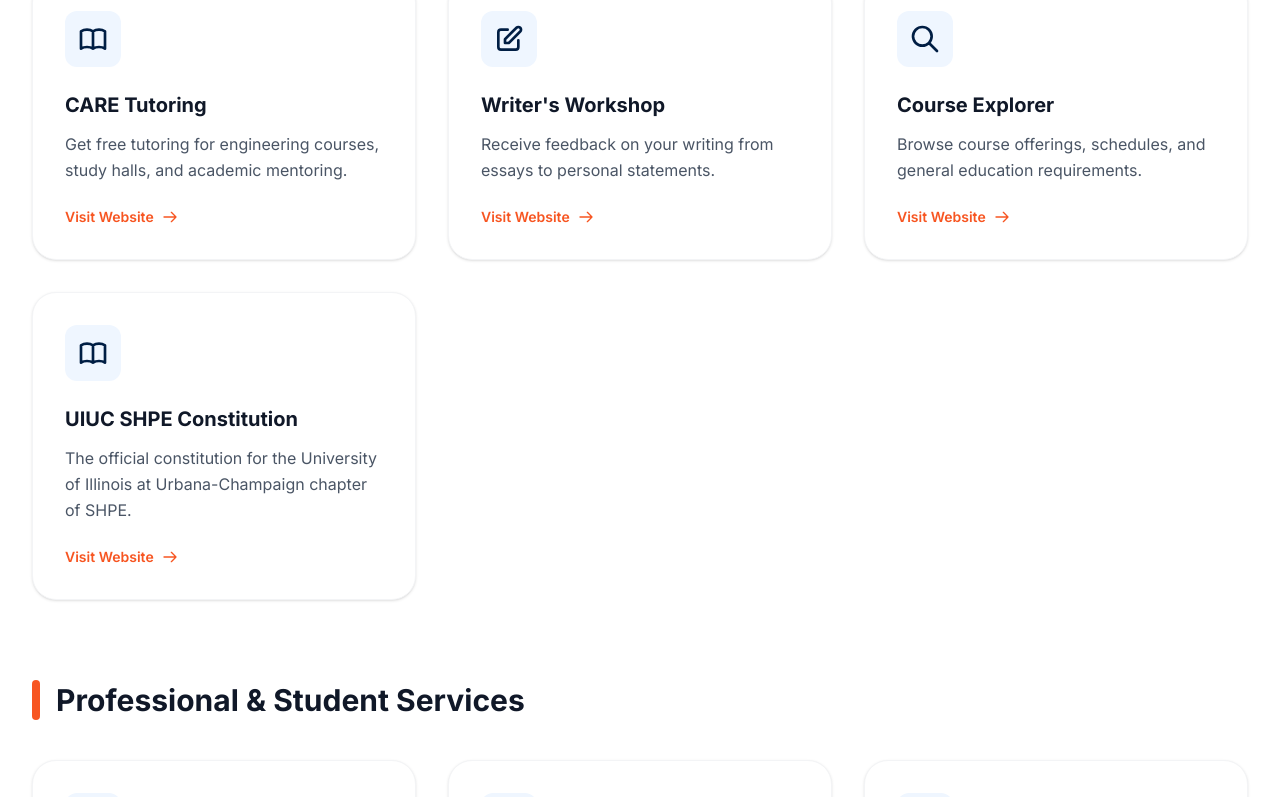
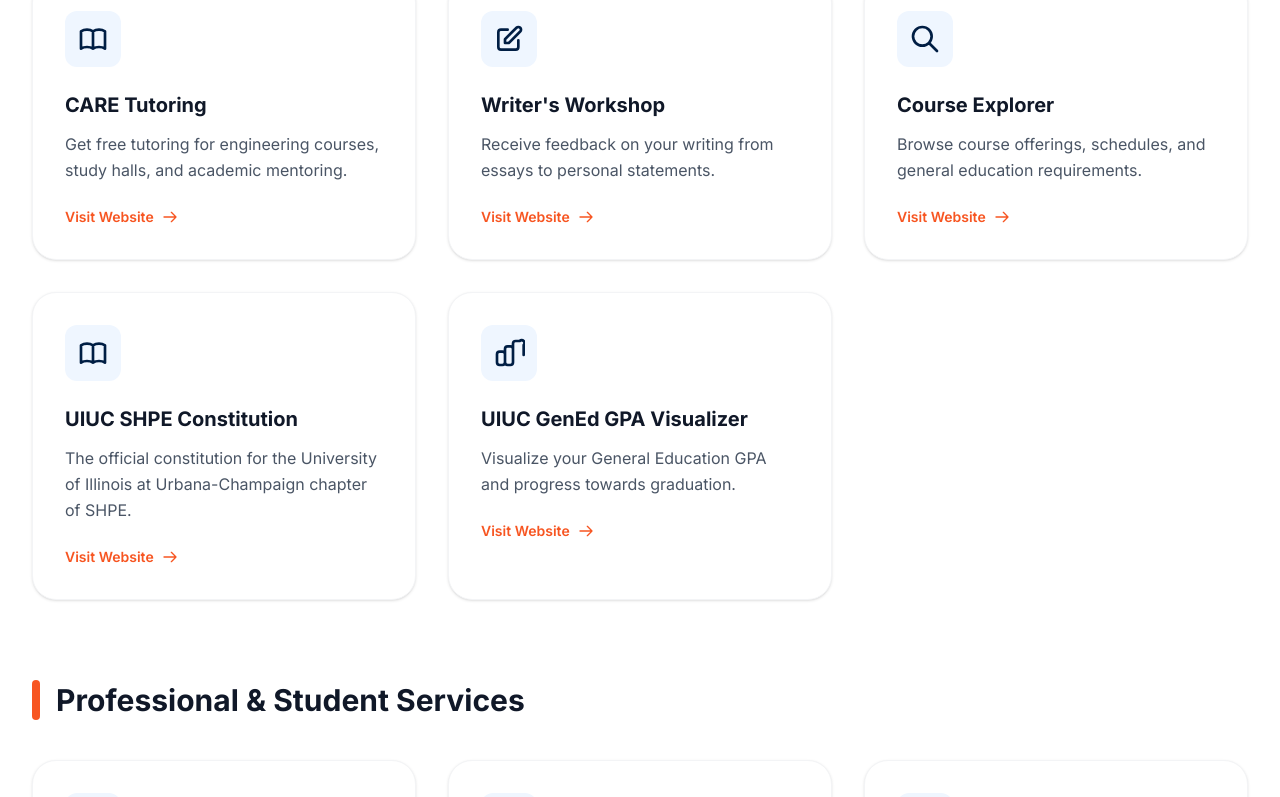
Before and after one commit to SHPE-Tech-Team/SHPE_Website, a Next.js app: page /resources in a window 1280 px wide. Shown: the part 574-1371 px from the top of the page. Built offline with nearby package versions, Linux system fonts and the light colour scheme.

Commit message:
New container for GPA Visualizer

```diff
--- a/app/resources/page.tsx
+++ b/app/resources/page.tsx
@@ -47,6 +47,16 @@
                         </svg>
                     )
                 },
+                {
+                    name: "UIUC GenEd GPA Visualizer",
+                    description: "Visualize your General Education GPA and progress towards graduation.",
+                    url: "https://waf.cs.illinois.edu/discovery/every_gen_ed_at_uiuc_by_gpa/",
+                    icon: (
+                        <svg className="w-8 h-8 text-shpe-blue" fill="none" viewBox="0 0 24 24" stroke="currentColor">
+                            <path strokeLinecap="round" strokeLinejoin="round" strokeWidth={2} d="M9 19v-6a2 2 0 00-2-2H5a2 2 0 00-2 2v6a2 2 0 002 2h2a2 2 0 002-2zm0 0V9a2 2 0 012-2h2a2 2 0 012 2v10m-6 0a2 2 0 002 2h2a2 2 0 002-2m0 0V5a2 2 0 012-2h3a1.5,1.5,1,1,1,3,3v7.5" />
+                        </svg>
+                    )
+                }
             ]
         },
         {
```
